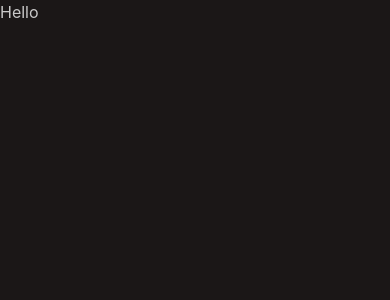
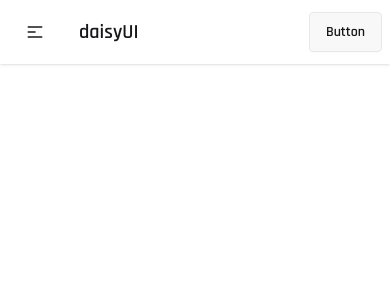
Before and after one commit to Hridoykhan4/Car-Doctor-NextJS-Project-1-, a Next.js app: page / in a window 390 px wide. Shown: the top 300 px of the page. Built offline with nearby package versions, Linux system fonts and the light colour scheme.

Commit message:
feat: implement Navbar component and update layout with Rajdhani font

```diff
--- a/src/app/globals.css
+++ b/src/app/globals.css
@@ -1,5 +1,10 @@
-  @import "tailwindcss";
- @plugin "daisyui";
- @plugin "daisyui" {
-   themes: light --default, dark, forest;
- }
+@import "tailwindcss";
+@plugin "daisyui" {
+  themes:
+    light --default,
+    dark,
+    forest;
+}
+/* @utility btn{
+  @apply rounded-full
+} */
--- a/src/app/layout.js
+++ b/src/app/layout.js
@@ -1,14 +1,10 @@
-import { Geist, Geist_Mono } from "next/font/google";
+import { Rajdhani } from "next/font/google";
 import "./globals.css";
 
-const geistSans = Geist({
-  variable: "--font-geist-sans",
+const rajdhani = Rajdhani({
   subsets: ["latin"],
-});
-
-const geistMono = Geist_Mono({
-  variable: "--font-geist-mono",
-  subsets: ["latin"],
+  weight: ["400", "500", "600", "700"],
+  variable: "--font-rajdhani",
 });
 
 export const metadata = {
@@ -20,10 +16,10 @@
   return (
     <html
       lang="en"
-      data-theme="forest"
-      className={`${geistSans.variable} ${geistMono.variable} h-full antialiased`}
+      data-theme="light"
+      className={` ${rajdhani.variable} h-full antialiased`}
     >
-      <body>{children}</body>
+      <body className={`${rajdhani.className}`}>{children}</body>
     </html>
   );
 }
--- a/src/app/page.js
+++ b/src/app/page.js
@@ -1,7 +1,12 @@
+import Navbar from "@/components/Navbar";
+
 export default function Home() {
   return (
-    <div>
-      <button className="">Hello</button>
-    </div>
+    <main>
+      <header>
+        <Navbar></Navbar>
+      </header>
+
+    </main>
   );
 }
--- /dev/null
+++ b/src/components/Navbar.jsx
@@ -0,0 +1,49 @@
+const Navbar = () => {
+    return (
+        <div>
+            <div className="navbar bg-base-100 shadow-sm">
+                <div className="navbar-start">
+                    <div className="dropdown">
+                        <div tabIndex={0} role="button" className="btn btn-ghost lg:hidden">
+                            <svg aria-label="Menu" xmlns="http://www.w3.org/2000/svg" className="h-5 w-5" fill="none" viewBox="0 0 24 24" stroke="currentColor"> <path strokeLinecap="round" strokeLinejoin="round" strokeWidth="2" d="M4 6h16M4 12h8m-8 6h16" /> </svg>
+                        </div>
+                        <ul
+                            tabIndex={-1}
+                            className="menu menu-sm dropdown-content bg-base-100 rounded-box z-1 mt-3 w-52 p-2 shadow">
+                            <li><a>Item 1</a></li>
+                            <li>
+                                <a>Parent</a>
+                                <ul className="p-2">
+                                    <li><a>Submenu 1</a></li>
+                                    <li><a>Submenu 2</a></li>
+                                </ul>
+                            </li>
+                            <li><a>Item 3</a></li>
+                        </ul>
+                    </div>
+                    <a className="btn btn-ghost text-xl">daisyUI</a>
+                </div>
+                <div className="navbar-center hidden lg:flex">
+                    <ul className="menu menu-horizontal px-1">
+                        <li><a>Item 1</a></li>
+                        <li>
+                            <details>
+                                <summary>Parent</summary>
+                                <ul className="p-2 bg-base-100 w-40 z-1">
+                                    <li><a>Submenu 1</a></li>
+                                    <li><a>Submenu 2</a></li>
+                                </ul>
+                            </details>
+                        </li>
+                        <li><a>Item 3</a></li>
+                    </ul>
+                </div>
+                <div className="navbar-end">
+                    <a className="btn">Button</a>
+                </div>
+            </div>
+        </div>
+    );
+};
+
+export default Navbar;
```
